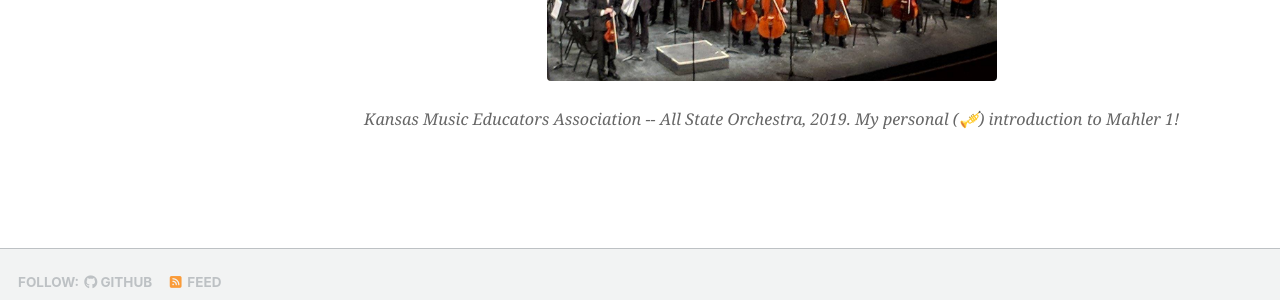
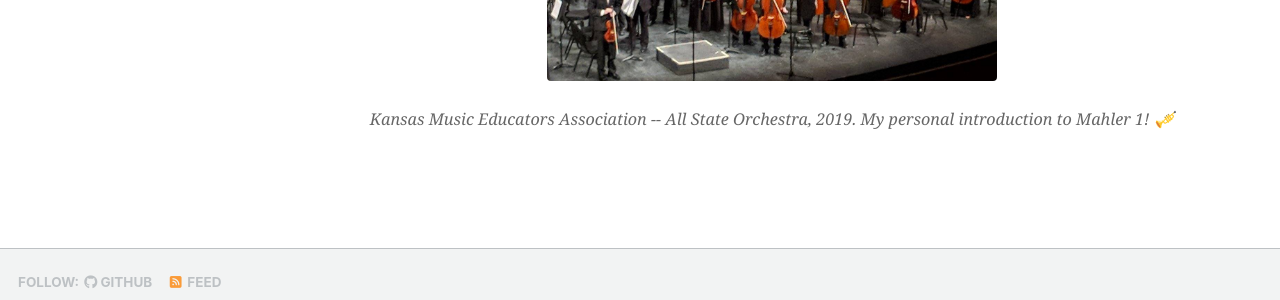
Before and after one commit to its-Annika/its-Annika.github.io, a Jekyll site: the page built from _pages/music.html, in a window 1280 px wide and 900 px high, scrolled down 2937 px. Shown: the part 541-841 px from the top of the window. Built offline with Jekyll 4.4.1, drawn with Linux system fonts in a browser that asks for light colours; a script bundle is joined from its source files by our own code; library files that are not in the unit come from our copies.

```diff
--- a/_pages/music.html
+++ b/_pages/music.html
@@ -393,5 +393,5 @@ author_profile: true
 <figure class="music-photo">
   <img src="{{ base_path }}/images/kmeaALLState.jpg"
        alt="Concert photo">
-  <figcaption>Kansas Music Educators Association -- All State Orchestra, 2019. My personal (🎺) introduction to Mahler 1! </figcaption>
+  <figcaption>Kansas Music Educators Association -- All State Orchestra, 2019. My personal introduction to Mahler 1! 🎺</figcaption>
 </figure>
```
